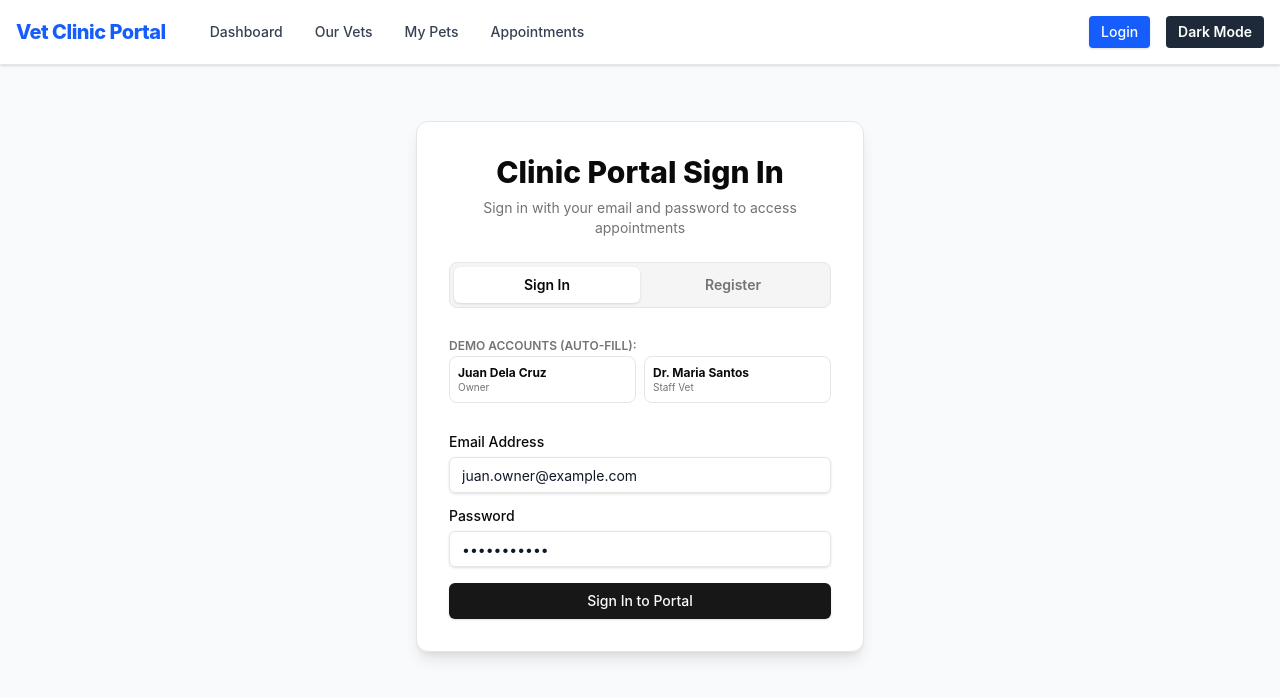
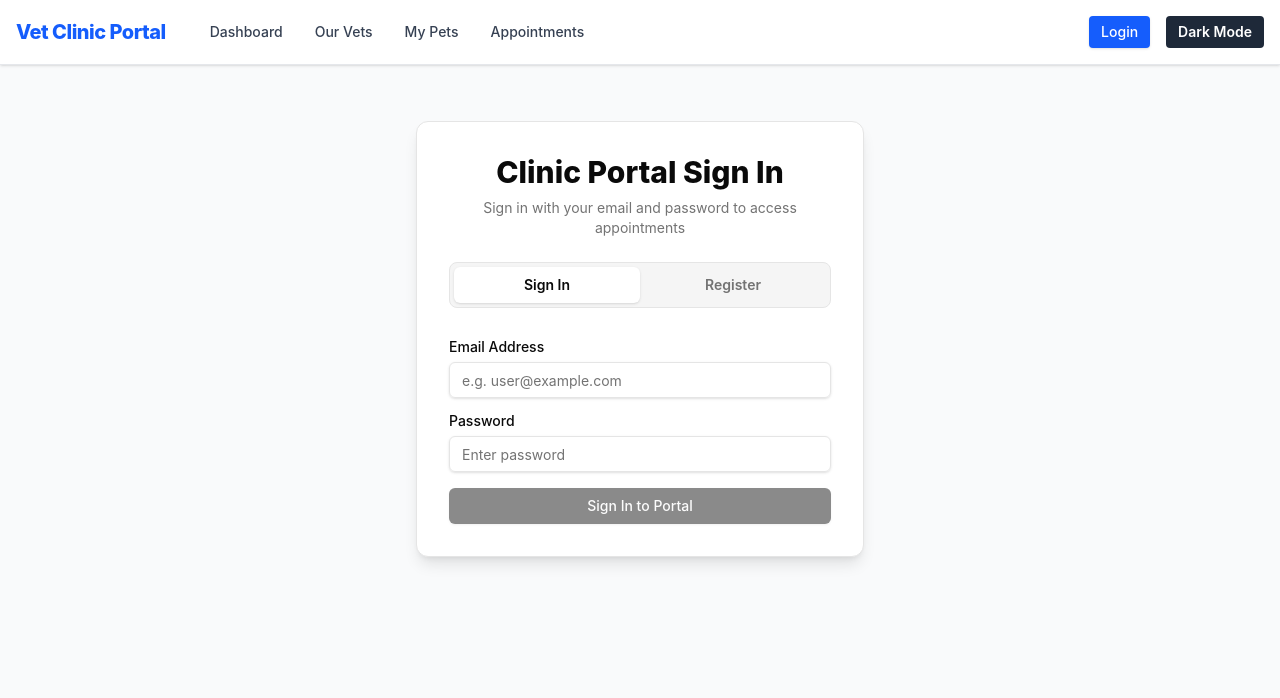
Before and after one commit to amy9273/itelect4-project, a React (Vite) app: page /login in a window 1280 px wide. Shown: the top 698 px of the page. Built offline with nearby package versions, Linux system fonts and the light colour scheme; no server answers.

Commit message:
feat: remove hardcoded demo accounts and legacy mock auth

```diff
--- a/src/pages/LoginPage.tsx
+++ b/src/pages/LoginPage.tsx
@@ -11,8 +11,8 @@ function LoginPage() {
 
     // Form fields
     const [name, setName] = useState<string>("");
-    const [email, setEmail] = useState<string>("juan.owner@example.com");
-    const [password, setPassword] = useState<string>("password123");
+    const [email, setEmail] = useState<string>("");
+    const [password, setPassword] = useState<string>("");
 
     // UI state
     const [isLoading, setIsLoading] = useState<boolean>(false);
@@ -55,13 +55,6 @@ function LoginPage() {
         } finally {
             setIsLoading(false);
         }
-    };
-
-    const handleQuickFill = (demoName: string, demoEmail: string) => {
-        setName(demoName);
-        setEmail(demoEmail);
-        setPassword("password123");
-        setErrorMsg(null);
     };
 
     return (
@@ -121,31 +114,6 @@ function LoginPage() {
                 </div>
             )}
 
-            {/* Quick Fill presets for GT4 Testing */}
-            <div className="space-y-2">
-                <Label className="text-xs font-semibold text-muted-foreground uppercase">
-                    Demo Accounts (Auto-Fill):
-                </Label>
-                <div className="grid grid-cols-2 gap-2">
-                    <button
-                        type="button"
-                        onClick={() => handleQuickFill("Juan Dela Cruz", "juan.owner@example.com")}
-                        className="p-2 text-left border rounded-lg text-xs hover:bg-muted transition-colors border-border"
-                    >
-                        <p className="font-bold text-foreground">Juan Dela Cruz</p>
-                        <p className="text-muted-foreground text-[10px]">Owner</p>
-                    </button>
-                    <button
-                        type="button"
-                        onClick={() => handleQuickFill("Dr. Maria Santos", "maria.vet@example.com")}
-                        className="p-2 text-left border rounded-lg text-xs hover:bg-muted transition-colors border-border"
-                    >
-                        <p className="font-bold text-foreground">Dr. Maria Santos</p>
-                        <p className="text-muted-foreground text-[10px]">Staff Vet</p>
-                    </button>
-                </div>
-            </div>
-
             <form onSubmit={handleSubmit} className="space-y-4 pt-2">
                 {authMode === "register" && (
                     <div className="grid gap-2">
--- a/src/store/authStore.ts
+++ b/src/store/authStore.ts
@@ -10,7 +10,6 @@ interface AuthState {
     userRole: "owner" | "vet" | "admin" | "student" | "instructor";
     vetId?: number | null;
     setSession: (token: string, user: User, vetId?: number | null) => void;
-    login: (name: string, userId?: ID, role?: "owner" | "vet" | "admin", vetId?: number) => void;
     logout: () => void;
 }
 
@@ -30,15 +29,6 @@ const useAuthStore = create<AuthState>()(
                     userName: user.name,
                     userId: user.id,
                     userRole: user.role || "owner",
-                    vetId: vetId,
-                }),
-            login: (name: string, userId: ID = 5, role: "owner" | "vet" | "admin" = "owner", vetId: number | null = null) =>
-                set({
-                    token: `demo-token-${name}`,
-                    user: { id: userId, name, email: `${name.toLowerCase().replace(/\s+/g, ".")}@example.com`, role },
-                    userName: name,
-                    userId: userId,
-                    userRole: role,
                     vetId: vetId,
                 }),
             logout: () =>
```
